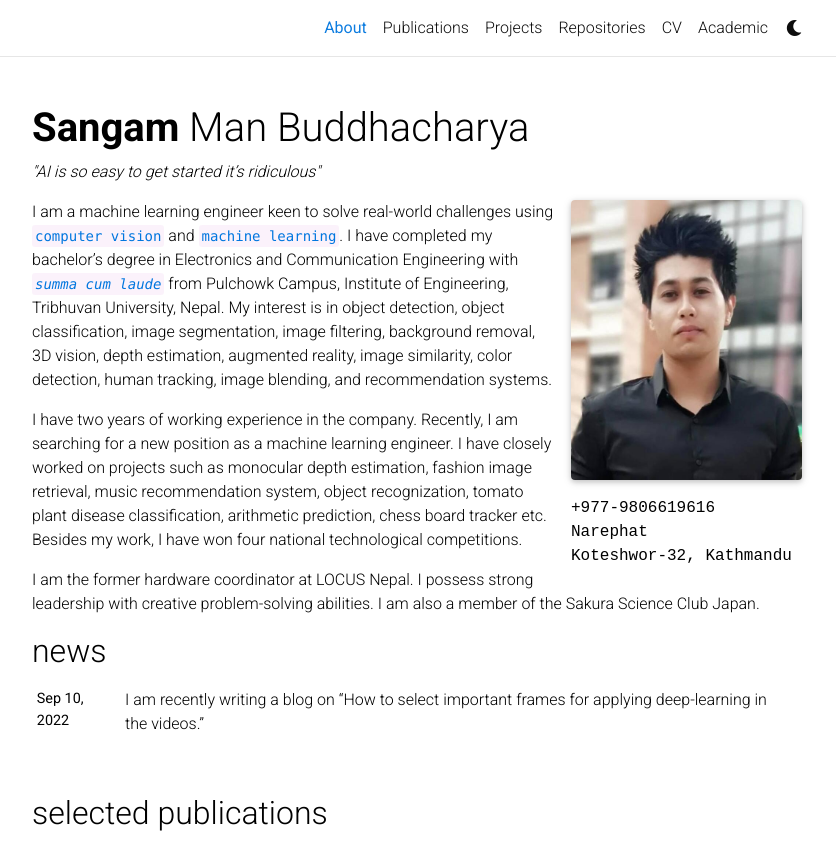
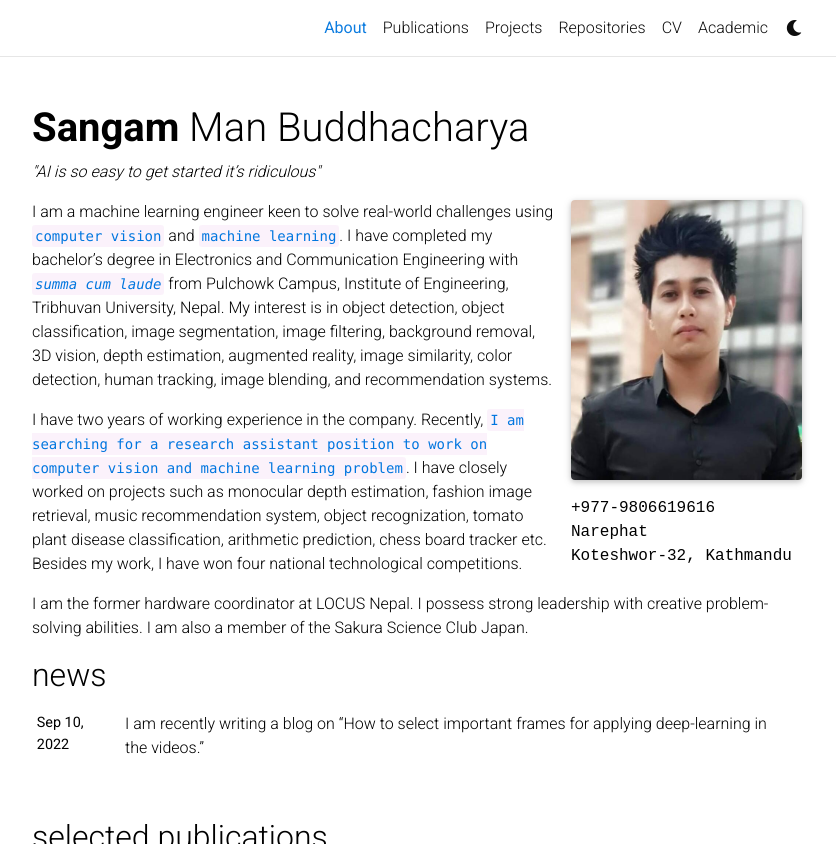
Before and after one commit to sanbuddhacharyas/sanbuddhacharyas.github.io, a Jekyll site: the page built from _pages/about.md, in a window 1280 px wide and 1157 px high, cut to the strip 0-844 px from the top of the window. Shown: the whole strip, without its empty margins (223-1059 px from the left). Built offline with Jekyll 4.4.1, drawn with Linux system fonts in a browser that asks for light colours; comment, search, counter and statistics services are not loaded; a style sheet for code colours, icons or effects is not loaded.

Commit message:
Change in position

```diff
--- a/_pages/about.md
+++ b/_pages/about.md
@@ -20,6 +20,6 @@ social: true  # includes social icons at the bottom of the page
 
 I am a machine learning engineer keen to solve real-world challenges using `computer vision` and `machine learning`. I have completed my bachelor's degree in Electronics and Communication Engineering with <i>`summa cum laude`</i> from Pulchowk Campus, Institute of Engineering, Tribhuvan University, Nepal. My interest is in object detection, object classification, image segmentation, image filtering, background removal, 3D vision, depth estimation, augmented reality, image similarity, color detection, human tracking, image blending, and recommendation systems.
 
-I have two years of working experience in the company. Recently, I am searching for a new position as a machine learning engineer. I have closely worked on projects such as monocular depth estimation, fashion image retrieval, music recommendation system, object recognization, tomato plant disease classification, arithmetic prediction, chess board tracker etc. Besides my work, I have won four national technological competitions.
+I have two years of working experience in the company. Recently, `I am searching for a research assistant position to work on  computer vision and machine learning problem`. I have closely worked on projects such as monocular depth estimation, fashion image retrieval, music recommendation system, object recognization, tomato plant disease classification, arithmetic prediction, chess board tracker etc. Besides my work, I have won four national technological competitions.
 
 I am the former hardware coordinator at LOCUS Nepal. I possess strong leadership with creative problem-solving abilities. I am also a member of the Sakura Science Club Japan.
```
